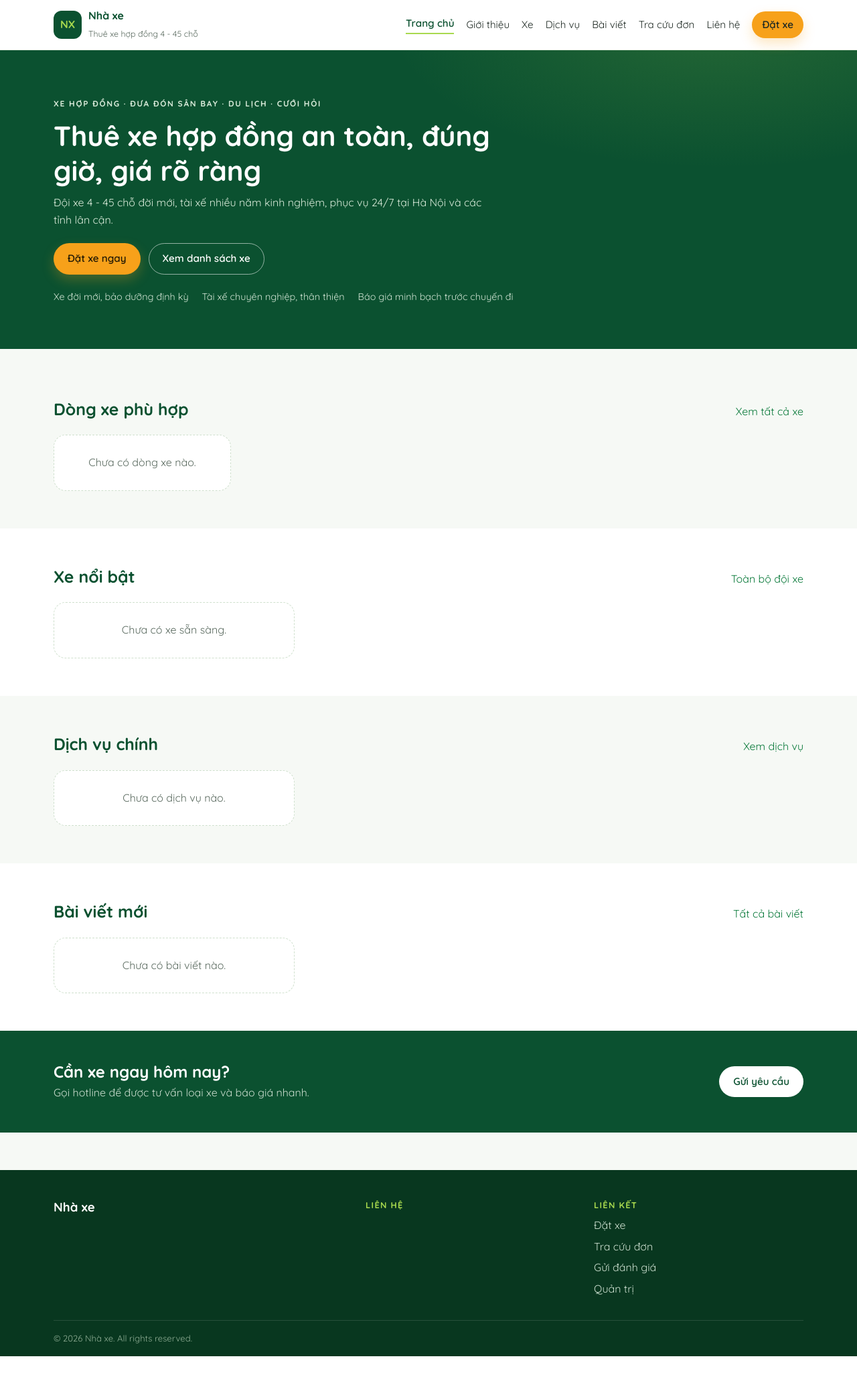
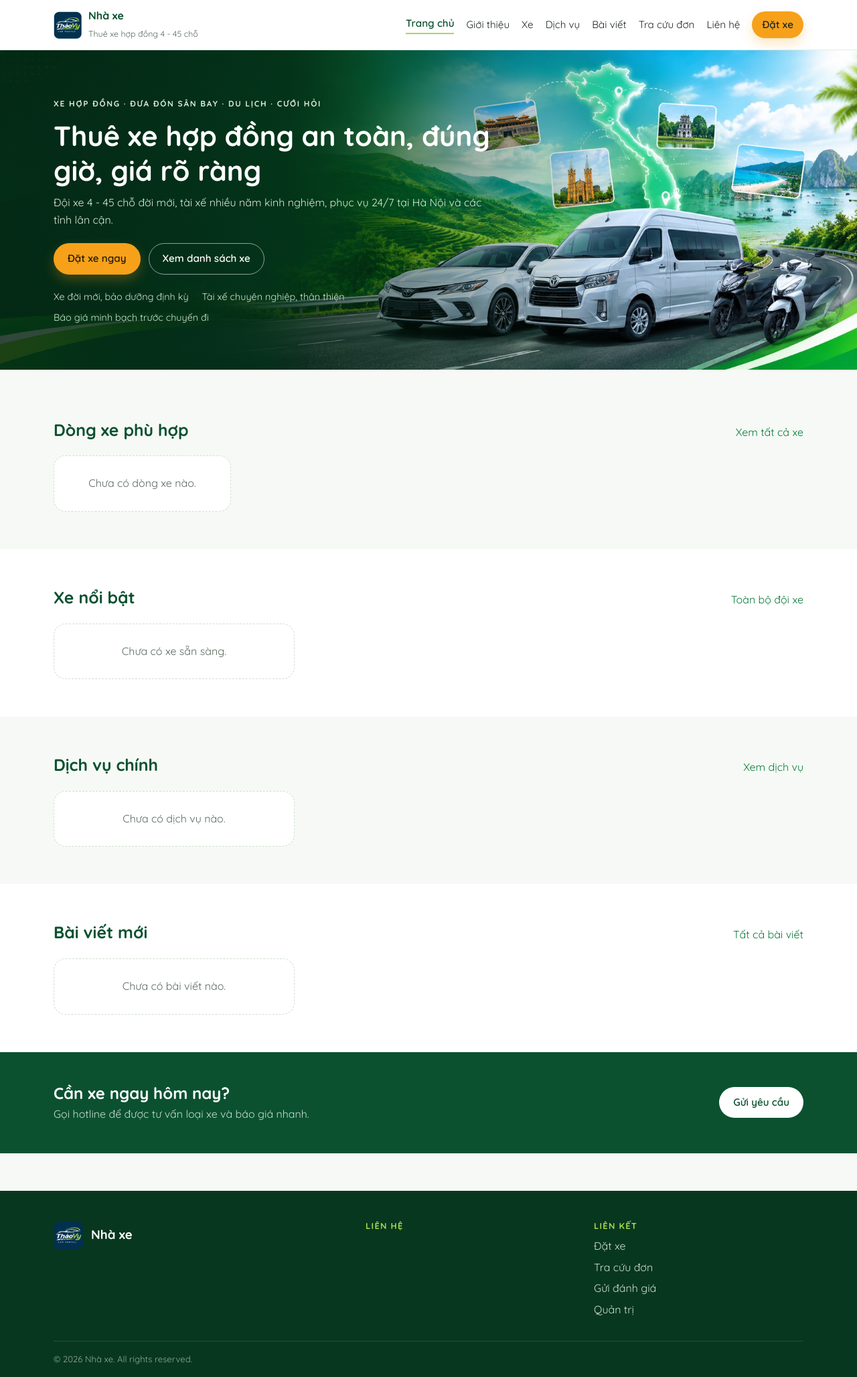
Before and after one commit to KyThuatTVU/Quanly_NhaXe, a PHP site: page /home/ in a window 1280 px wide. Shown: the whole page at 67% size. Before the commit the page ends 2025 px from the top, so only its background shows below. Run offline with PHP 8.4, Linux system fonts and the light colour scheme; data that the repository does not hold is empty.

Commit message:
Thêm logo thương hiệu, banner trang chủ và tự động làm mới cache tài nguyên
- Dùng logo_chinh_256.png cho header, footer, sidebar và trang đăng nhập quản trị
- Hero trang chủ dùng ảnh banner thay nền xanh đặc, giữ nguyên nội dung chữ
- Gắn ?v=<mtime> vào CSS/JS/ảnh và gửi no-cache cho HTML để bản cập nhật hiện ngay khi tải lại trang

```diff
--- a/backend/app/Support/helpers.php
+++ b/backend/app/Support/helpers.php
@@ -38,7 +38,12 @@ function url(string $path = ''): string
 
 function asset(string $path): string
 {
-    return url('assets/' . ltrim($path, '/'));
+    $path = ltrim($path, '/');
+    $file = dirname(__DIR__, 3) . '/frontend/assets/' . $path;
+    // Gắn phiên bản theo thời điểm sửa file để trình duyệt tải bản mới ngay
+    $version = is_file($file) ? '?v=' . filemtime($file) : '';
+
+    return url('assets/' . $path) . $version;
 }
 
 function media(string $path): string
--- a/backend/app/Views/partials/admin-sidebar.php
+++ b/backend/app/Views/partials/admin-sidebar.php
@@ -2,7 +2,6 @@
 $path = (string) parse_url((string) ($_SERVER['REQUEST_URI'] ?? '/'), PHP_URL_PATH);
 $isAdmin = ($currentUser['role'] ?? '') === 'admin';
 $brandName = trim((string) ($site['name'] ?? '')) ?: 'Nhà xe';
-$brandInitials = brand_initials($brandName);
 $isActive = static function (string $target) use ($path): string {
     $base = rtrim((string) parse_url(url($target), PHP_URL_PATH), '/');
     if ($target === '/admin') {
@@ -13,7 +12,7 @@ $isActive = static function (string $target) use ($path): string {
 ?>
 <aside class="admin-sidebar">
     <a class="admin-brand" href="<?= url('/admin') ?>">
-        <span class="brand-mark"><?= e($brandInitials) ?></span>
+        <img class="brand-logo" src="<?= asset('img/logo/logo_chinh_256.png') ?>" alt="<?= e($brandName) ?>" width="40" height="40">
         <span>
             <strong><?= e($brandName) ?></strong>
             <small>Trang quản trị</small>
--- a/backend/app/Views/partials/header.php
+++ b/backend/app/Views/partials/header.php
@@ -1,11 +1,10 @@
 <?php
 $brandName = trim((string) ($site['name'] ?? '')) ?: 'Nhà xe';
-$brandInitials = brand_initials($brandName);
 ?>
 <header class="site-header">
     <div class="container header-inner">
         <a class="brand" href="<?= url('/') ?>">
-            <span class="brand-mark"><?= e($brandInitials) ?></span>
+            <img class="brand-logo" src="<?= asset('img/logo/logo_chinh_256.png') ?>" alt="<?= e($brandName) ?>" width="42" height="42">
             <span class="brand-text">
                 <strong><?= e($brandName) ?></strong>
                 <small>Thuê xe hợp đồng 4 - 45 chỗ</small>
--- a/backend/app/Views/web/auth/login.php
+++ b/backend/app/Views/web/auth/login.php
@@ -1,6 +1,6 @@
 <div class="auth-card">
     <a class="auth-brand" href="<?= url('/') ?>">
-        <span class="brand-mark"><?= e(brand_initials((string) ($site['name'] ?? ''))) ?></span>
+        <img class="brand-logo" src="<?= asset('img/logo/logo_chinh_256.png') ?>" alt="<?= e($site['name'] ?? 'Quản trị') ?>" width="40" height="40">
         <span><?= e($site['name'] ?? 'Quản trị') ?></span>
     </a>
     <h1>Đăng nhập quản trị</h1>
--- a/backend/public/index.php
+++ b/backend/public/index.php
@@ -114,6 +114,11 @@ try {
     $response = $isWeb ? $errorPage(500, $message) : Response::fail($message, 500);
 }
 
+if ($isWeb) {
+    // Trang quản trị là HTML động: không để trình duyệt dùng lại bản cũ
+    $response->withHeader('Cache-Control', 'no-cache, must-revalidate');
+}
+
 $response
     ->withHeader('X-Content-Type-Options', 'nosniff')
     ->withHeader('X-Frame-Options', 'SAMEORIGIN')
--- a/frontend/assets/css/admin.css
+++ b/frontend/assets/css/admin.css
@@ -127,6 +127,12 @@ small { font-size: 0.82rem; }
   border-bottom: 1px solid rgba(255, 255, 255, 0.1);
 }
 .admin-brand:hover { text-decoration: none; }
+.brand-logo {
+  width: 40px;
+  height: 40px;
+  flex: 0 0 40px;
+  display: block;
+}
 .brand-mark {
   width: 40px;
   height: 40px;
--- a/frontend/assets/css/app.css
+++ b/frontend/assets/css/app.css
@@ -62,6 +62,12 @@ p { margin: 0 0 10px; }
 
 .brand { display: flex; align-items: center; gap: 10px; color: var(--ink); }
 .brand:hover { text-decoration: none; }
+.brand-logo {
+  width: 42px;
+  height: 42px;
+  flex: none;
+  display: block;
+}
 .brand-mark {
   width: 42px;
   height: 42px;
@@ -131,9 +137,15 @@ p { margin: 0 0 10px; }
 
 /* Hero */
 .hero {
-  background: radial-gradient(760px 340px at 84% -10%, rgba(168, 217, 78, 0.16), rgba(168, 217, 78, 0) 65%), var(--forest);
+  background:
+    linear-gradient(90deg, rgba(4, 30, 17, 0.82) 0%, rgba(4, 30, 17, 0.68) 34%, rgba(4, 30, 17, 0.32) 55%, rgba(4, 30, 17, 0) 74%),
+    url('../img/logo/banner_trangchu.jpg') right center / cover no-repeat,
+    var(--forest);
   color: #fff;
   padding: 66px 0;
+  min-height: 470px;
+  display: flex;
+  align-items: center;
 }
 .hero h1 { font-size: clamp(1.8rem, 3.6vw, 2.6rem); max-width: 720px; color: #fff; }
 .hero p { color: #d8ead9; max-width: 640px; }
@@ -148,7 +160,16 @@ p { margin: 0 0 10px; }
 .hero-actions { display: flex; flex-wrap: wrap; gap: 12px; margin: 22px 0; }
 .hero-actions .btn-outline { border-color: rgba(255, 255, 255, 0.55); color: #fff; background: transparent; }
 .hero-actions .btn-outline:hover { background: rgba(255, 255, 255, 0.12); }
-.hero-facts { display: flex; flex-wrap: wrap; gap: 8px 20px; color: #cfe3d2; font-size: 0.9rem; }
+.hero-facts { display: flex; flex-wrap: wrap; gap: 8px 20px; color: #cfe3d2; font-size: 0.9rem; max-width: 520px; }
+/* Màn hình hẹp: ảnh bị crop sát chữ hơn nên phủ tối rộng hơn */
+@media (max-width: 1024px) {
+  .hero {
+    background:
+      linear-gradient(90deg, rgba(4, 30, 17, 0.9) 0%, rgba(4, 30, 17, 0.8) 55%, rgba(4, 30, 17, 0.52) 88%, rgba(4, 30, 17, 0.32) 100%),
+      url('../img/logo/banner_trangchu.jpg') right center / cover no-repeat,
+      var(--forest);
+  }
+}
 
 /* Sections */
 .section { padding: 56px 0; }
@@ -330,6 +351,9 @@ p { margin: 0 0 10px; }
 .site-footer { background: var(--forest-deep); color: #b9d3bd; margin-top: 56px; }
 .footer-grid { display: grid; grid-template-columns: 1.4fr 1fr 1fr; gap: 28px; padding: 44px 0 28px; }
 .site-footer h3 { color: #fff; }
+.footer-brand { display: flex; align-items: center; gap: 12px; margin-bottom: 10px; }
+.footer-brand h3 { margin: 0; }
+.footer-logo { width: 44px; height: 44px; flex: none; display: block; }
 .site-footer h4 {
   color: var(--lime);
   font-size: 0.8rem;
@@ -376,7 +400,14 @@ p { margin: 0 0 10px; }
 @media (max-width: 640px) {
   .grid-2, .grid-3, .grid-4, .form-grid, .info-list { grid-template-columns: 1fr; }
   .span-2 { grid-column: span 1; }
-  .hero { padding: 46px 0; }
+  .hero {
+    padding: 46px 0;
+    min-height: 0;
+    background:
+      linear-gradient(180deg, rgba(4, 30, 17, 0.9) 0%, rgba(4, 30, 17, 0.78) 55%, rgba(4, 30, 17, 0.9) 100%),
+      url('../img/logo/banner_trangchu.jpg') 68% center / cover no-repeat,
+      var(--forest);
+  }
   .section { padding: 38px 0; }
   .form-card { padding: 18px; }
 }
--- a/frontend/assets/js/site.js
+++ b/frontend/assets/js/site.js
@@ -62,7 +62,9 @@ export function pageUrl(path = '/') {
 }
 
 export function assetPath(path) {
-  return `${SITE_BASE}/assets/${String(path).replace(/^\/+/, '')}`;
+  const clean = String(path).replace(/^\/+/, '');
+  const version = window.__ASSET_V ? `?v=${window.__ASSET_V}` : '';
+  return `${SITE_BASE}/assets/${clean}${version}`;
 }
 
 const ESCAPE_MAP = { '&': '&amp;', '<': '&lt;', '>': '&gt;', '"': '&quot;', "'": '&#39;' };
@@ -212,7 +214,7 @@ export function loadSettings(force = false) {
 
 function renderHeader(settings, active) {
   const name = escapeHtml(brandName(settings));
-  const initials = escapeHtml(brandInitials(brandName(settings)));
+  const logo = assetPath('img/logo/logo_chinh_256.png');
   const hotline = settings.hotline || settings.phone || '';
   const phoneHref = String(hotline).replace(/[^\d+]/g, '');
   const links = NAV_ITEMS.map((item) => {
@@ -223,7 +225,7 @@ function renderHeader(settings, active) {
   return `<header class="site-header">
     <div class="container header-inner">
       <a class="brand" href="${pageUrl('/home/')}">
-        <span class="brand-mark">${initials}</span>
+        <img class="brand-logo" src="${logo}" alt="${name}" width="42" height="42">
         <span>
           <strong>${name}</strong>
           <small>Thuê xe hợp đồng 4 - 45 chỗ</small>
@@ -241,6 +243,7 @@ function renderHeader(settings, active) {
 
 function renderFooter(settings) {
   const name = escapeHtml(brandName(settings));
+  const logo = assetPath('img/logo/logo_chinh_256.png');
   const address = escapeHtml(settings.address || '');
   const phone = escapeHtml(settings.phone || '');
   const email = escapeHtml(settings.email || '');
@@ -250,7 +253,10 @@ function renderFooter(settings) {
   return `<footer class="site-footer">
     <div class="container footer-grid">
       <div>
-        <h3>${name}</h3>
+        <div class="footer-brand">
+          <img class="footer-logo" src="${logo}" alt="${name}" width="44" height="44" loading="lazy">
+          <h3>${name}</h3>
+        </div>
         <p>${description}</p>
         ${hours ? `<p class="muted">${hours}</p>` : ''}
       </div>
```
Also changed, not shown: index.php (+41 -2 lines), frontend/assets/img/logo/banner_trangchu.jpg (added), frontend/assets/img/logo/banner_trangchu1.png (added), frontend/assets/img/logo/logo_chinh.png (added), frontend/assets/img/logo/logo_chinh_256.png (added).
